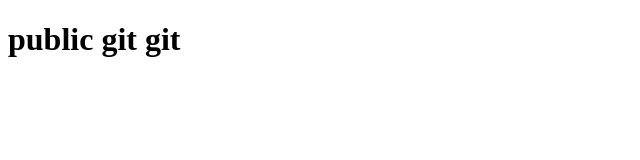
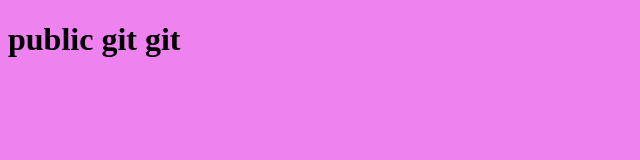
Before and after one commit to eranees/privategit, a plain HTML site: page index.html in a window 1280 px wide. Shown: the whole page, without its empty margins (0-640 px from the left). Drawn offline with Linux system fonts and the light colour scheme.

Commit message:
Added script file

```diff
--- a/index.html
+++ b/index.html
@@ -4,6 +4,7 @@
     <meta charset="UTF-8" />
     <meta http-equiv="X-UA-Compatible" content="IE=edge" />
     <meta name="viewport" content="width=device-width, initial-scale=1.0" />
+    <link rel="stylesheet" href="style.css" />
     <title>Document</title>
   </head>
   <body>
--- /dev/null
+++ b/style.css
@@ -0,0 +1,3 @@
+body {
+  background-color: violet;
+}
```
